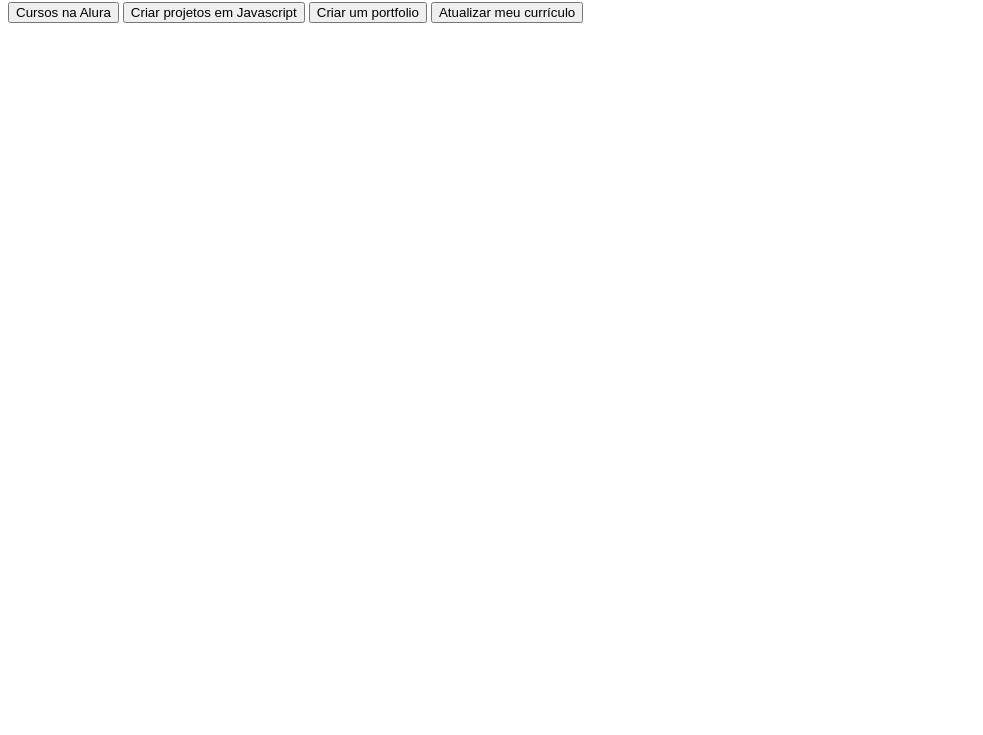
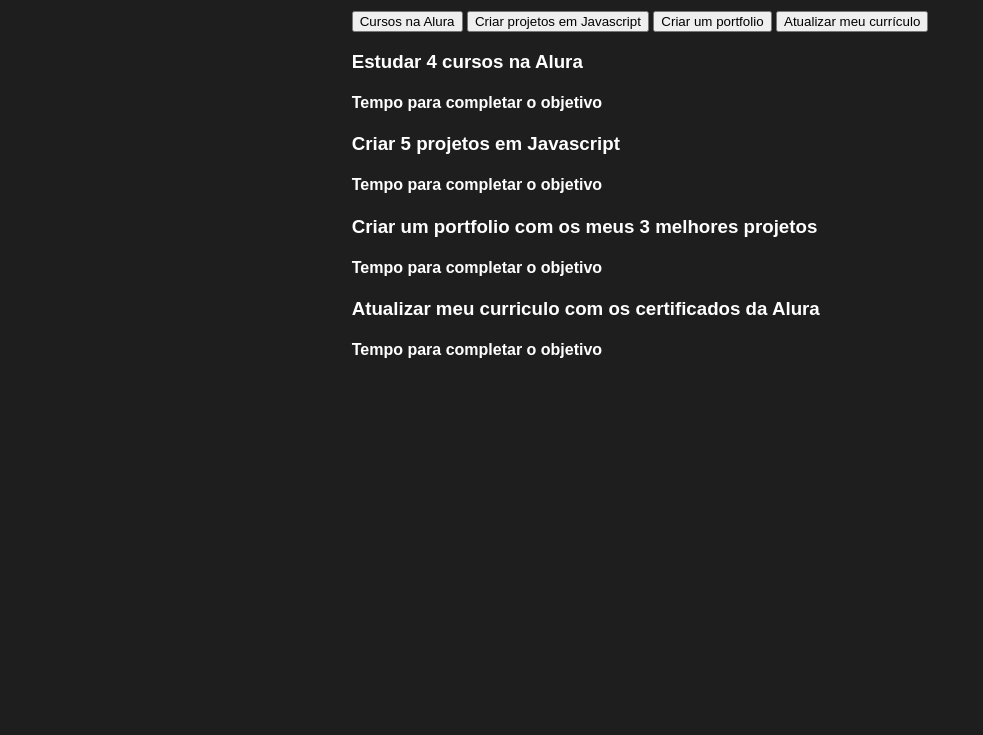
Before and after one commit to keisirayana/Site-projeto-de-vida, a plain HTML site: page index.html in a window 1280 px wide. Shown: the part 65-800 px from the top of the page, without its empty margins (0-983 px from the left). Drawn offline with Linux system fonts and the light colour scheme.

Commit message:
Add files via upload

```diff
--- a/index.html
+++ b/index.html
@@ -1,22 +1,44 @@
-<!DOCTYPE html>
 <html lang="pt-br">
 <head>
     <meta charset="UTF-8">
-   <meta http-equiv="X-UA-Compatible" content="ie=edge">
     <meta name="viewport" content="width=device-width, initial-scale=1.0">
     <title>Meus objetivos do ano</title>
-
-
-   <head>
+    <link rel="stylesheet" href="style.css">
+</head>
 <body>
     <section class="conteudo-principal">
-     <h2 class="titulo-principal">Meus Objetivos do ano_<spam>_<span></h2>
+        <h2 class="titulo-principal">Meus Objetivos do ano<span>_</span></h2>
+        <div class="conteudo">
         <div class="botoes">
-        <button class="botao">Cursos na Alura</button>
+            <button class="botao ativo">Cursos na Alura</button>
             <button class="botao">Criar projetos em Javascript</button>
             <button class="botao">Criar um portfolio</button>
             <button class="botao">Atualizar meu currículo</button>
         </div>
+        <div class="abas-textos">
+            <div class="aba-conteudo ativo">
+                <h3 class="aba-conteudo-titulo-principal">Estudar 4 cursos na Alura</h3>
+                <h4 class="aba-conteudo-titulo-secundario">Tempo para completar o objetivo</h4>
+                <div class="contador"></div>
+            </div>
+            <div class="aba-conteudo">
+                <h3 class="aba-conteudo-titulo-principal">Criar 5 projetos em Javascript</h3>
+                <h4 class="aba-conteudo-titulo-secundario">Tempo para completar o objetivo</h4>
+                <div class="contador"></div>
+            </div>
+            <div class="aba-conteudo">
+                <h3 class="aba-conteudo-titulo-principal">Criar um portfolio com os meus 3 melhores projetos</h3>
+                <h4 class="aba-conteudo-titulo-secundario">Tempo para completar o objetivo</h4>
+                <div class="contador"></div>
+            </div>
+            <div class="aba-conteudo">
+                <h3 class="aba-conteudo-titulo-principal">Atualizar meu curriculo com os certificados da Alura</h3>
+                <h4 class="aba-conteudo-titulo-secundario">Tempo para completar o objetivo</h4>
+                <div class="contador"></div>
+            </div>
+        </div>
+    </div>
     </section>
+    <script src="main.js"></script>
 </body>
 </html>
```
Lines whose indentation alone changed are shown as unchanged.
